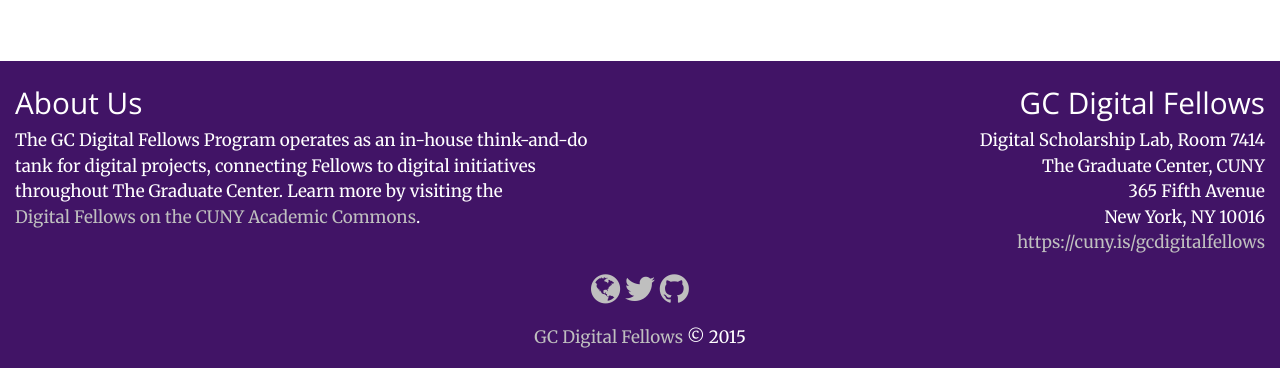
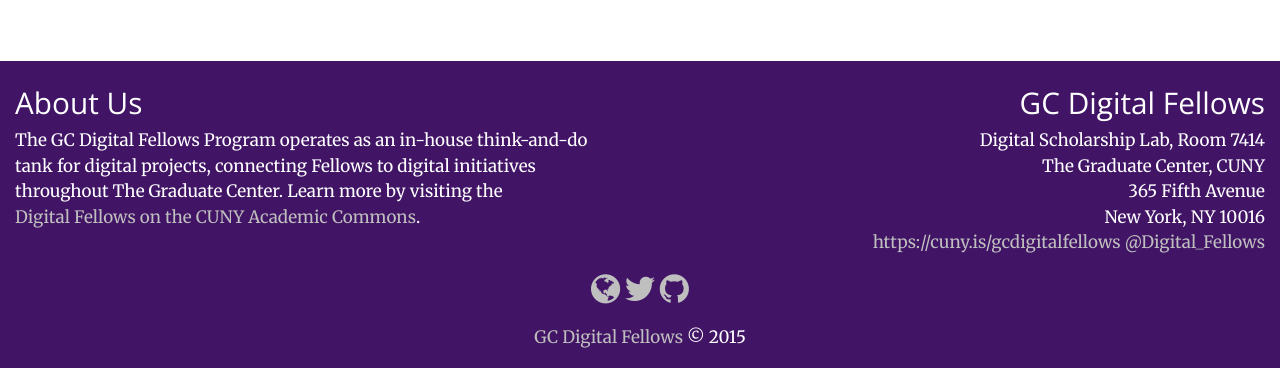
Before and after one commit to GCDigitalFellows/gcdigitalfellows.github.io, a Jekyll site: the page built from instructors.html, in a window 1280 px wide and 900 px high, scrolled down 4857 px, cut to the strip 532-900 px from the top of the window. Built offline with Jekyll 4.4.1, drawn with Linux system fonts in a browser that asks for light colours.

Commit message:
add twitter handle to footer

```diff
--- a/_includes/footer.html
+++ b/_includes/footer.html
@@ -12,6 +12,7 @@
       365 Fifth Avenue<br />
       New York, NY 10016<br />
       <a href="https://cuny.is/gcdigitalfellows">https://cuny.is/gcdigitalfellows</a>
+      <a class="no-animate" href="https://twitter.com/{{site.author.twitter}}">@Digital_Fellows</a>
     </div>
   </div>
   <div class="row text-xs-center">
```
